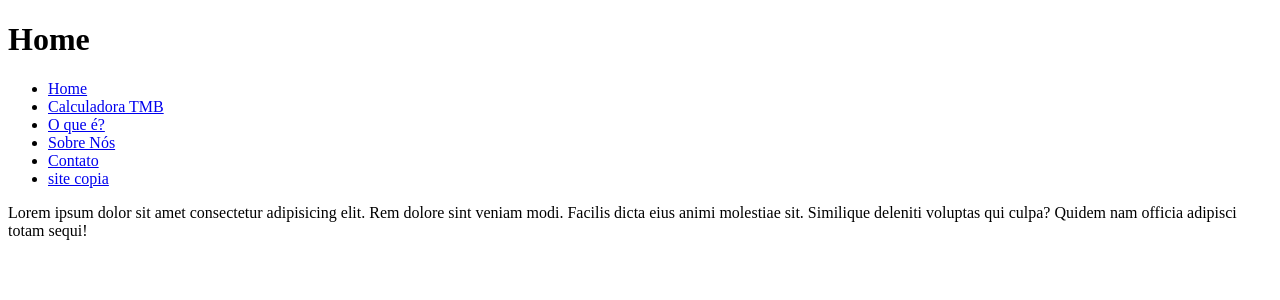
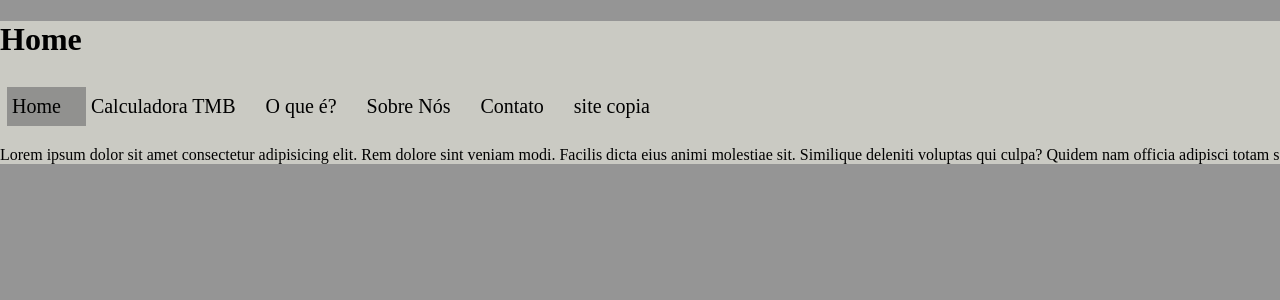
Before and after one commit to polimpo4/Fituckness, a PHP site: page /index.html in a window 1280 px wide; the page is wider, and only the part inside the window is pictured. Shown: the top 300 px of that part. Run offline with PHP 8.4, Linux system fonts and the light colour scheme.

Commit message:
css basics

```diff
--- a/css/style.css
+++ b/css/style.css
@@ -1,5 +1,53 @@
 body
 {
-    background-color: rgb(209, 207, 184);
+    background-color: rgba(83, 83, 82, 0.61);
     margin:0
 }
+
+#container
+{
+    width: 1800px;
+    background-color: rgba(228, 227, 217, 0.678);
+    margin: auto;
+}
+
+/* -------------------- NAV ------------------------------- */
+
+nav{
+    width: 100%;
+    height: 50px;
+    font-size: 20px;
+}
+
+nav ul {
+    list-style: none;
+    margin: 0;
+    padding: 7px;
+}
+
+nav ul li{
+    float: left;
+    /* margin: 12px; */
+
+}
+
+nav ul li a{
+    color: black;
+    text-decoration: none;
+    /* width: 60px; */
+    display: block;
+    padding: 8px 25px 8px 5px ;
+    text-align: center;
+}
+
+nav #active{
+    background-color: rgba(128, 128, 128, 0.767);
+}
+
+nav ul li a:hover{
+    color: black;
+    text-align: center;
+    background-color:rgba(83, 83, 82, 0.247);
+}
+
+/* -------------------- ARTICLE ------------------------------ */
--- a/index.html
+++ b/index.html
@@ -4,7 +4,7 @@
     <meta charset="UTF-8">
     <meta name="viewport" content="width=device-width, initial-scale=1.0">
     <title>Página 01</title>
-    <link rel="stylesheet" href="style.css">
+    <link rel="stylesheet" href="/css/style.css">
     <script src="js/script.js"></script>
 </head>
 <body>
--- a/pages/about.html
+++ b/pages/about.html
@@ -4,7 +4,7 @@
     <meta charset="UTF-8">
     <meta name="viewport" content="width=device-width, initial-scale=1.0">
     <title>Página 01</title>
-    <link rel="stylesheet" href="style.css">
+    <link rel="stylesheet" href="../css/style.css">
 </head>
 <body>
     <div id="container"> <!-- =================== Container =========================== -->
--- a/pages/aboutus.html
+++ b/pages/aboutus.html
@@ -4,7 +4,7 @@
     <meta charset="UTF-8">
     <meta name="viewport" content="width=device-width, initial-scale=1.0">
     <title>Página 01</title>
-    <link rel="stylesheet" href="style.css">
+    <link rel="stylesheet" href="../css/style.css">
 </head>
 <body>
     <div id="container"> <!-- =================== Container =========================== -->
--- a/pages/contact.html
+++ b/pages/contact.html
@@ -4,7 +4,7 @@
     <meta charset="UTF-8">
     <meta name="viewport" content="width=device-width, initial-scale=1.0">
     <title>Página 01</title>
-    <link rel="stylesheet" href="style.css">
+    <link rel="stylesheet" href="../css/style.css">
 </head>
 <body>
     <div id="container"> <!-- =================== Container =========================== -->
```
